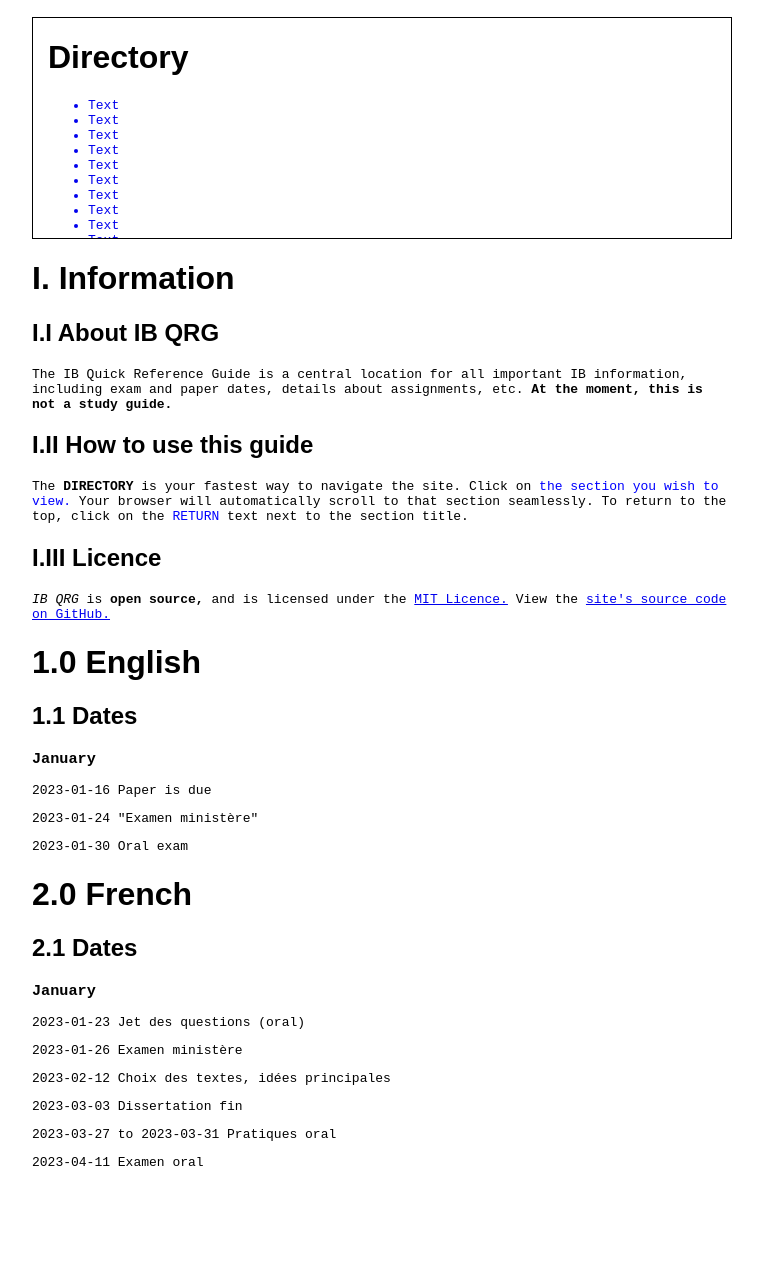
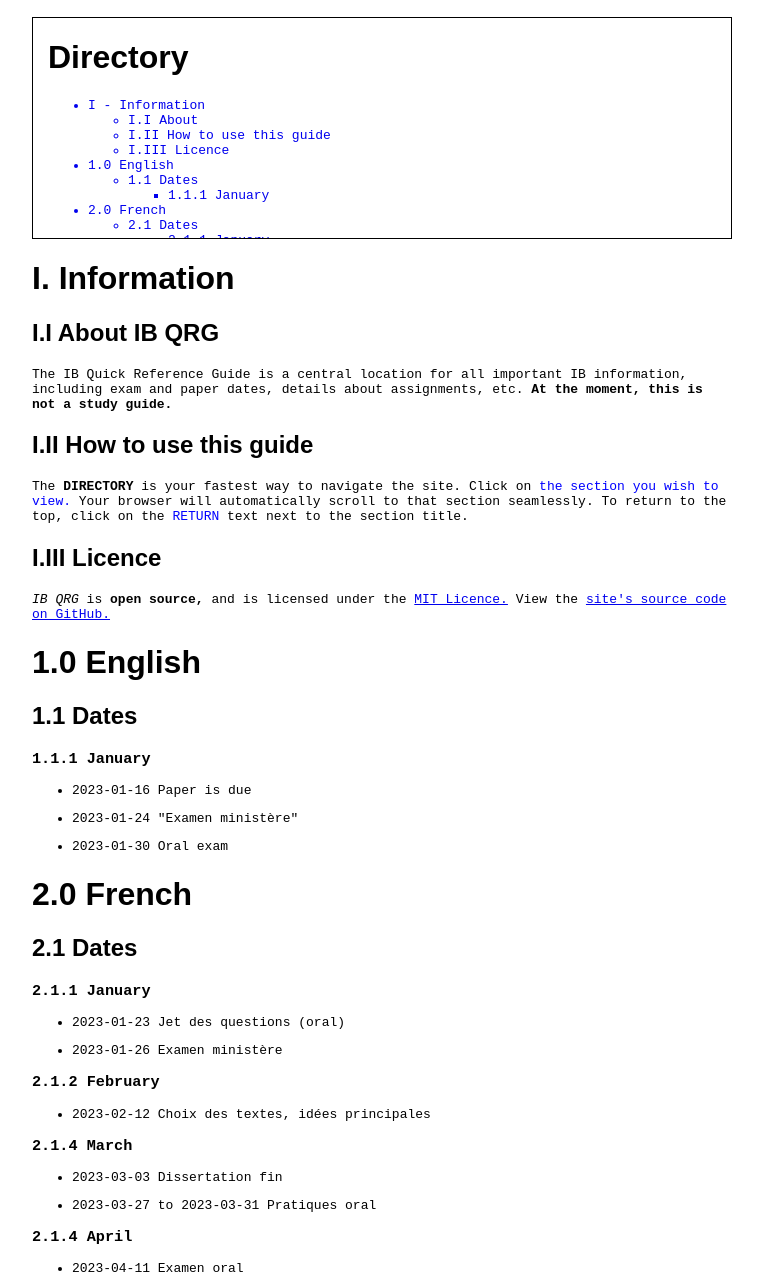
Before and after one commit to oidwa8/IB-QRG, a plain HTML site: page index.html in a window 1280 px wide. Shown: the part 162-1442 px from the top of the page, without its empty margins (258-1021 px from the left). Before the commit the page ends 1345 px from the top, so only its background shows below. Drawn offline with Linux system fonts and the light colour scheme; a web font is replaced by a local one.

Commit message:
Updated English and French sections on index.html

```diff
--- a/index.html
+++ b/index.html
@@ -18,43 +18,68 @@
         <div class="contents-scroll">
             <h1>Directory</h1>
             <ul>
-                <a href="#"><li>Text</li></a>
-                <a href="#"><li>Text</li></a>
-                <a href="#"><li>Text</li></a>
-                <a href="#"><li>Text</li></a>
-                <a href="#"><li>Text</li></a>
-                <a href="#"><li>Text</li></a>
-                <a href="#"><li>Text</li></a>
-                <a href="#"><li>Text</li></a>
-                <a href="#"><li>Text</li></a>
-                <a href="#"><li>Text</li></a>
-                <a href="#"><li>Text</li></a>
+                <a href="#I"><li>I - Information</li></a>
+                <ul>
+                    <a href="#I-I"><li>I.I About</li></a>
+                    <a href="#I-II"><li>I.II How to use this guide</li></a>
+                    <a href="#I-III"><li>I.III Licence</li></a>
+                </ul>
+                <a href="#1-0"><li>1.0 English</li></a>
+                <ul>
+                    <a href="#1-1"><li>1.1 Dates</li></a>
+                    <ul>
+                        <a href="#1-1-1"><li>1.1.1 January</li></a>
+                    </ul>
+                </ul>
+                <a href="#2-0"><li>2.0 French</li></a>
+                <ul>
+                    <a href="#2-1"><li>2.1 Dates</li></a>
+                    <ul>
+                        <a href="#2-1-1"><li>2.1.1 January</li></a>
+                        <a href="#2-1-2"><li>2.1.2 February</li></a>
+                        <a href="#2-1-3"><li>2.1.3 March</li></a>
+                        <a href="#2-1-4"><li>2.1.4 April</li></a>
+                    </ul>
+                </ul>
             </ul>
         </div>
     </div>
     <div class="main">
-        <h1>I. Information</h1>
-            <h2>I.I About IB QRG</h2>
+        <h1 id="I">I. Information</h1>
+            <h2 id="I-I">I.I About IB QRG</h2>
                 <p>The IB Quick Reference Guide is a central location for all important IB information, including exam and paper dates, details about assignments, etc. <strong>At the moment, this is not a study guide.</strong></p>
-            <h2>I.II How to use this guide</h2>
+            <h2 id="I-II">I.II How to use this guide</h2>
                 <p>The <strong>DIRECTORY</strong> is your fastest way to navigate the site. Click on <span style="color: blue;">the section you wish to view.</span> Your browser will automatically scroll to that section seamlessly. To return to the top, click on the <span style="color: blue;">RETURN</span> text next to the section title.</p>
-            <h2>I.III Licence</h2>
+            <h2 id="I-III">I.III Licence</h2>
                 <p><em>IB QRG</em> is <strong>open source,</strong> and is licensed under the <a href="https://opensource.org/licenses/MIT">MIT Licence.</a> View the <a href="https://github.com/oidwa8/IB-QRG">site's source code on GitHub.</a></p>
-        <h1>1.0 English</h1>
-            <h2>1.1 Dates</h2>
-                <h3>January</h3>
-                    <p>2023-01-16 Paper is due</p>
-                    <p>2023-01-24 "Examen ministère"</p>
-                    <p>2023-01-30 Oral exam</p>
-        <h1>2.0 French</h1>
-            <h2>2.1 Dates</h2>
-                <h3>January</h3>
-                    <p>2023-01-23 Jet des questions (oral)</p>
-                    <p>2023-01-26 Examen ministère</p>
-                    <p>2023-02-12 Choix des textes, idées principales</p>
-                    <p>2023-03-03 Dissertation fin</p>
-                    <p>2023-03-27 to 2023-03-31 Pratiques oral</p>
-                    <p>2023-04-11 Examen oral</p>
+        <h1 id="1-0">1.0 English</h1>
+            <h2 id="1-1">1.1 Dates</h2>
+                <h3 id="1-1-1">1.1.1 January</h3>
+                <ul>
+                    <li><p>2023-01-16 Paper is due</p></li>
+                    <li><p>2023-01-24 "Examen ministère"</p></li>
+                    <li><p>2023-01-30 Oral exam</p></li>
+                </ul>
+        <h1 id="2-0">2.0 French</h1>
+            <h2 id="2-1">2.1 Dates</h2>
+                <h3 id="2-1-1">2.1.1 January</h3>
+                <ul>
+                    <li><p>2023-01-23 Jet des questions (oral)</p></li>
+                    <li><p>2023-01-26 Examen ministère</p></li>
+                </ul>
+                <h3 id="2-1-2">2.1.2 February</h3>
+                <ul>
+                    <li><p>2023-02-12 Choix des textes, idées principales</p></li>
+                </ul>
+                <h3 id="2-1-3">2.1.4 March</h3></li>
+                <ul>
+                    <li><p>2023-03-03 Dissertation fin</p></li>
+                    <li><p>2023-03-27 to 2023-03-31 Pratiques oral</p></li>
+                </ul>
+                <h3 id="2-1-4">2.1.4 April</h3>
+                <ul>
+                    <li><p>2023-04-11 Examen oral</p></li>
+                </ul>
     </div>
 </div>
 </body>
```
